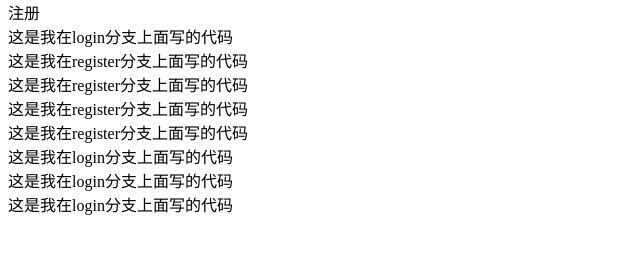
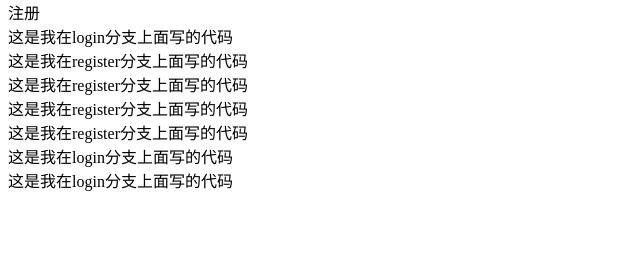
Before and after one commit to lcydr/test, a plain HTML site: page index.html in a window 1280 px wide. Shown: the part 138-392 px from the top of the page, without its empty margins (0-640 px from the left). Drawn offline with Linux system fonts and the light colour scheme.

Commit message:
Update index.html

```diff
--- a/index.html
+++ b/index.html
@@ -17,7 +17,6 @@
     <div>这是我在register分支上面写的代码</div>
     <div>这是我在login分支上面写的代码</div>
     <div>这是我在login分支上面写的代码</div>
-    <div>这是我在login分支上面写的代码</div>
     <script src="./index.js"></script>
 </body>
 </html>
```
